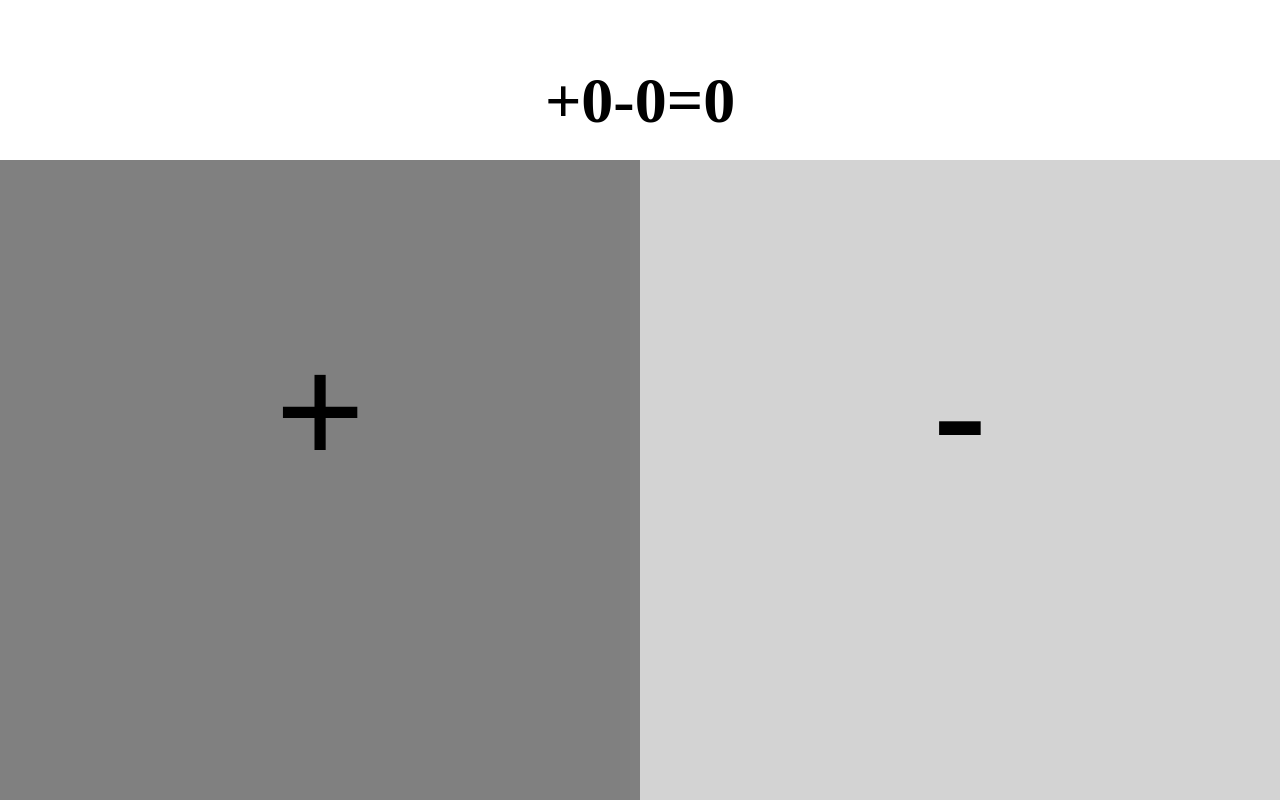
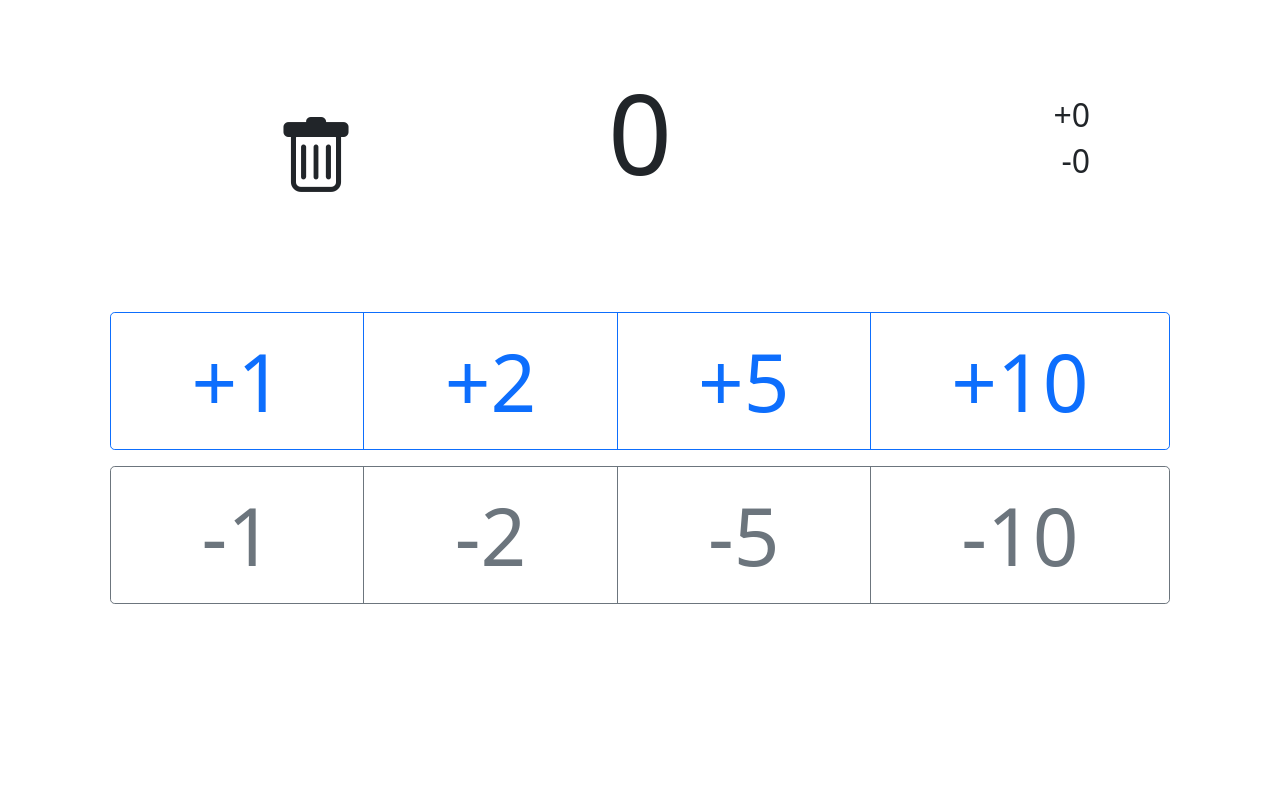
Before and after one commit to SimonHaas/tallycounter, a plain HTML site: page src/index.html in a window 1280 px wide. Drawn offline with nearby package versions, Linux system fonts and the light colour scheme.

Commit message:
bootsrap umbau

```diff
--- a/src/index.html
+++ b/src/index.html
@@ -9,19 +9,55 @@
 
     <meta name="description" content="A simple tallycounter.">
     <meta name="author" content="Simon Haas">
+
+    <link href="https://cdn.jsdelivr.net/npm/bootstrap@5.0.2/dist/css/bootstrap.min.css" rel="stylesheet"
+        integrity="sha384-EVSTQN3/azprG1Anm3QDgpJLIm9Nao0Yz1ztcQTwFspd3yD65VohhpuuCOmLASjC" crossorigin="anonymous">
+    <link rel="stylesheet" href="https://cdn.jsdelivr.net/npm/bootstrap-icons@1.5.0/font/bootstrap-icons.css">
 </head>
 
 <body>
-    <p id="counter" onclick="confirmReset()"></p>
-    <div class="split left" onclick="increment()">
-        <p class="sign noselect">+</p>
+
+    <div class="container">
+        <div class="row m-5">
+            <div class="col text-center m-5" onclick="confirmReset()">
+                <i class="bi-trash reset"></i>
+            </div>
+            <div class="col">
+                <p id="counter" class="text-center text-xl"></p>
+            </div>
+            <div class="col m-5">
+                <p id="plus_counter" class="text-end h2"></p>
+                <p id="minus_counter" class="text-end h2"></p>
+            </div>
+        </div>
+        <div class="plus-minus mt-5">
+            <div class="row m-3">
+                <div class="btn-group btn-group-xl" role="group">
+                    <button type="button" class="btn btn-outline-primary" onclick="increment(1)">+1</button>
+                    <button type="button" class="btn btn-outline-primary" onclick="increment(2)">+2</button>
+                    <button type="button" class="btn btn-outline-primary" onclick="increment(5)">+5</button>
+                    <button type="button" class="btn btn-outline-primary" onclick="increment(10)">+10</button>
+                </div>
+            </div>
+            <div class="row m-3">
+                <div class="btn-group btn-group-xl" role="group">
+                    <button type="button" class="btn btn-outline-secondary" onclick="decrement(1)">-1</button>
+                    <button type="button" class="btn btn-outline-secondary" onclick="decrement(2)">-2</button>
+                    <button type="button" class="btn btn-outline-secondary" onclick="decrement(5)">-5</button>
+                    <button type="button" class="btn btn-outline-secondary" onclick="decrement(10)">-10</button>
+                </div>
+            </div>
+        </div>
     </div>
-    <div class="split right" onclick="decrement()">
-        <p class="sign noselect">-</p>
-    </div>
+
+    <script src="https://cdn.jsdelivr.net/npm/bootstrap@5.0.2/dist/js/bootstrap.bundle.min.js"
+        integrity="sha384-MrcW6ZMFYlzcLA8Nl+NtUVF0sA7MsXsP1UyJoMp4YLEuNSfAP+JcXn/tWtIaxVXM"
+        crossorigin="anonymous"></script>
 </body>
 <script>
     let counter = document.getElementById("counter");
+    let plus_counter = document.getElementById("plus_counter");
+    let minus_counter = document.getElementById("minus_counter");
 
     let increments;
     let decrements;
@@ -40,20 +76,22 @@
 
     updateCounter();
 
-    function increment() {
-        increments += 1;
+    function increment(amount) {
+        increments += amount;
         updateCounter();
     }
 
-    function decrement() {
-        decrements += 1;
+    function decrement(amount) {
+        decrements += amount;
         updateCounter();
     }
 
     function updateCounter() {
         let calculation = "+" + increments + "-" + decrements + "=" + (increments - decrements);
         console.log(calculation);
-        counter.innerHTML = calculation;
+        minus_counter.innerHTML = "-" + decrements;
+        plus_counter.innerHTML = "+" + increments;
+        counter.innerHTML = increments - decrements;
         updateStorage();
     }
 
@@ -72,56 +110,23 @@
     }
 </script>
 <style>
-    #counter {
-        font-size: 8vh;
-        font-weight: bold;
-        text-align: center;
-    }
-    .split {
-        height: 80%;
-        width: 50%;
-        position: fixed;
-        top: 20%;
-        overflow-x: hidden;
+    .text-xl {
+        font-size: 7rem;
     }
 
-    .left {
-        left: 0;
-        background-color: grey;
+    .reset {
+        font-size: 5rem;
     }
 
-    .right {
-        right: 0;
-        background-color: lightgray;
+    .btn-group-xl>.btn {
+        padding: 0.5rem 1rem;
+        font-size: 5rem;
+        border-radius: 0.3rem;
     }
 
-    .sign {
-        display: flex;
-        justify-content: center;
-        align-items: center;
-        height: 60v;
-        font-weight: bold;
-        font-size: 20vmin;
-    }
-
-    .noselect {
-        /* iOS Safari */
-        -webkit-touch-callout: none;
-
-        /* Safari */
-        -webkit-user-select: none;
-
-        /* Konqueror HTML */
-        -khtml-user-select: none;
-
-        /* Firefox */
-        -moz-user-select: none;
-
-        /* Internet Explorer/Edge */
-        -ms-user-select: none;
-
-        /* Non-prefixed version, currently supported by Chrome and Opera */
-        user-select: none;
+    .btn-group-xl>.btn+.dropdown-toggle-split {
+        padding-right: 0.75rem;
+        padding-left: 0.75rem;
     }
 </style>
 
```
